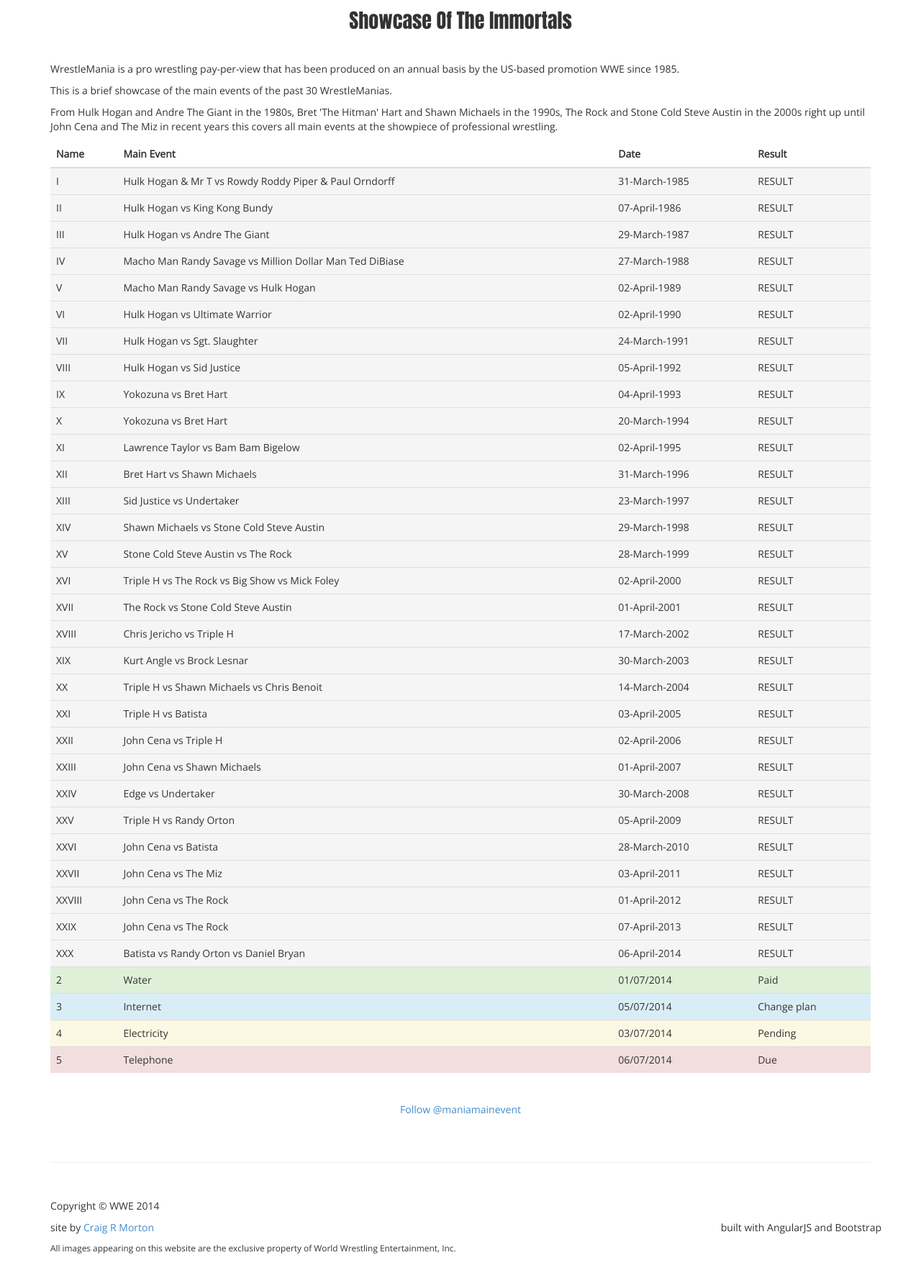
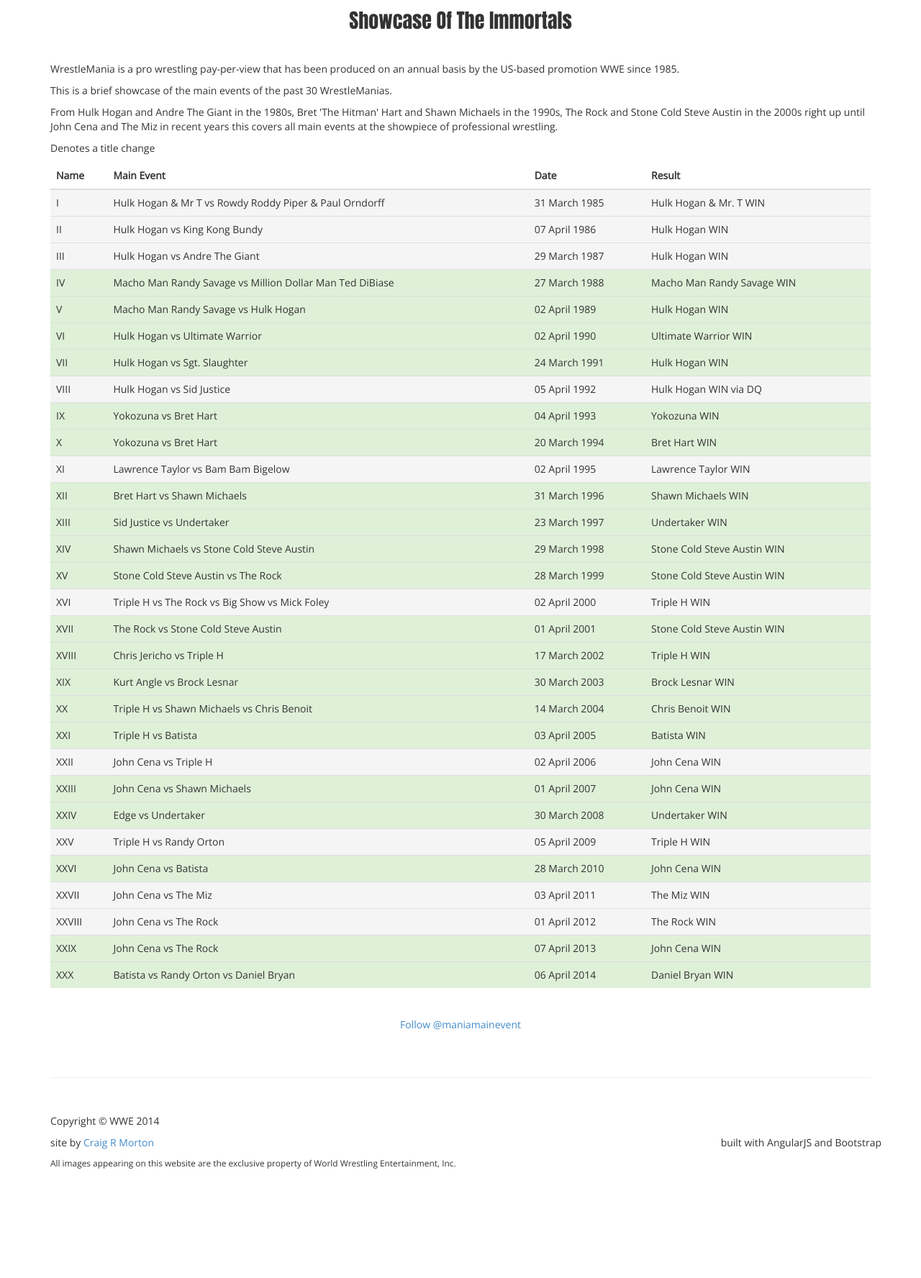
Before and after one commit to crmpicco/wrestlemaniamainevent, a PHP site: page / in a window 1280 px wide. Shown: the part 807-2583 px from the top of the page at 72% size. After the commit the page ends 2431 px from the top, so only its background shows below. Run offline with PHP 8.4, Linux system fonts and the light colour scheme; some libraries are stand-ins or nearby versions.

Commit message:
Adding an ng-class conditional to use the correct Bootstrap class
Updating the main JSON file with results for WM16-30

```diff
--- a/index.php
+++ b/index.php
@@ -140,6 +140,11 @@
 
     <div class="row">
         <div class="col-lg-12">
+            <p>Denotes a title change</p>
+        </div>
+    </div>
+    <div class="row">
+        <div class="col-lg-12">
             <table class="table">
                 <thead>
                 <tr>
@@ -150,35 +155,12 @@
                 </tr>
                 </thead>
                 <tbody>
-                <tr class="active" ng-repeat='main_event in main_events'>
+                <tr ng-class="{ success : main_event.title_change == true, active : main_event.title_change == false }"
+                    ng-repeat='main_event in main_events'>
                     <td>{{ main_event.roman_numeral }}</td>
                     <td>{{ main_event.name }}</td>
-                    <td>{{ main_event.date | date:'dd-MMMM-yyyy' }}</td>
-                    <td>RESULT</td>
-                </tr>
-                <tr class="success">
-                    <td>2</td>
-                    <td>Water</td>
-                    <td>01/07/2014</td>
-                    <td>Paid</td>
-                </tr>
-                <tr class="info">
-                    <td>3</td>
-                    <td>Internet</td>
-                    <td>05/07/2014</td>
-                    <td>Change plan</td>
-                </tr>
-                <tr class="warning">
-                    <td>4</td>
-                    <td>Electricity</td>
-                    <td>03/07/2014</td>
-                    <td>Pending</td>
-                </tr>
-                <tr class="danger">
-                    <td>5</td>
-                    <td>Telephone</td>
-                    <td>06/07/2014</td>
-                    <td>Due</td>
+                    <td>{{ main_event.date | date:'dd MMMM yyyy' }}</td>
+                    <td>{{ main_event.result }}</td>
                 </tr>
                 </tbody>
             </table>
--- a/main_events.json
+++ b/main_events.json
@@ -171,7 +171,9 @@
         "venue": "Arrowhead Pond of Anaheim",
         "state": "California",
         "attendance": 18034,
-        "date": "2000-04-02"
+        "date": "2000-04-02",
+        "title_change": false,
+        "result": "Triple H WIN"
     },
     {
         "id": 17,
@@ -180,7 +182,9 @@
         "venue": "Reliant Astrodome",
         "state": "Texas",
         "attendance": 67925,
-        "date": "2001-04-01"
+        "date": "2001-04-01",
+        "title_change": true,
+        "result": "Stone Cold Steve Austin WIN"
     },
     {
         "id": 18,
@@ -189,7 +193,9 @@
         "venue": "SkyDome",
         "state": "Ontario, Canada",
         "attendance": 68237,
-        "date": "2002-03-17"
+        "date": "2002-03-17",
+        "title_change": true,
+        "result": "Triple H WIN"
     },
     {
         "id": 19,
@@ -198,7 +204,9 @@
         "venue": "Safeco Field",
         "state": "Washington",
         "attendance": 54097,
-        "date": "2003-03-30"
+        "date": "2003-03-30",
+        "title_change": true,
+        "result": "Brock Lesnar WIN"
     },
     {
         "id": 20,
@@ -207,7 +215,9 @@
         "venue": "Madison Square Garden",
         "state": "New York",
         "attendance": 18000,
-        "date": "2004-03-14"
+        "date": "2004-03-14",
+        "title_change": true,
+        "result": "Chris Benoit WIN"
     },
     {
         "id": 21,
@@ -216,7 +226,9 @@
         "venue": "Staples Center",
         "state": "California",
         "attendance": 20193,
-        "date": "2005-04-03"
+        "date": "2005-04-03",
+        "title_change": true,
+        "result": "Batista WIN"
     },
     {
         "id": 22,
@@ -225,7 +237,9 @@
         "venue": "Allstate Arena",
         "state": "Illinois",
         "attendance": 17159,
-        "date": "2006-04-02"
+        "date": "2006-04-02",
+        "title_change": false,
+        "result": "John Cena WIN"
     },
     {
         "id": 23,
@@ -234,7 +248,9 @@
         "venue": "Ford Field",
         "state": "Michigan",
         "attendance": 80103,
-        "date": "2007-04-01"
+        "date": "2007-04-01",
+        "title_change": true,
+        "result": "John Cena WIN"
     },
     {
         "id": 24,
@@ -243,7 +259,9 @@
         "venue": "Citrus Bowl",
         "state": "Florida",
         "attendance": 74635,
-        "date": "2008-03-30"
+        "date": "2008-03-30",
+        "title_change": true,
+        "result": "Undertaker WIN"
     },
     {
         "id": 25,
@@ -252,7 +270,9 @@
         "venue": "Reliant Stadium",
         "state": "Texas",
         "attendance": 72744,
-        "date": "2009-04-05"
+        "date": "2009-04-05",
+        "title_change": false,
+        "result": "Triple H WIN"
     },
     {
         "id": 26,
@@ -261,7 +281,9 @@
         "venue": "University of Phoenix Stadium",
         "state": "Arizona",
         "attendance": 72219,
-        "date": "2010-03-28"
+        "date": "2010-03-28",
+        "title_change": true,
+        "result": "John Cena WIN"
     },
     {
         "id": 27,
@@ -270,7 +292,9 @@
         "venue": "Georgia Dome",
         "state": "Georgia",
         "attendance": 71617,
-        "date": "2011-04-03"
+        "date": "2011-04-03",
+        "title_change": false,
+        "result": "The Miz WIN"
     },
     {
         "id": 28,
@@ -279,7 +303,9 @@
         "venue": "Sun Life Stadium",
         "state": "Florida",
         "attendance": 78363,
-        "date": "2012-04-01"
+        "date": "2012-04-01",
+        "title_change": false,
+        "result": "The Rock WIN"
     },
     {
         "id": 29,
@@ -288,7 +314,9 @@
         "venue": "MetLife Stadium",
         "state": "New Jersey",
         "attendance": 80676,
-        "date": "2013-04-07"
+        "date": "2013-04-07",
+        "title_change": true,
+        "result": "John Cena WIN"
     },
     {
         "id": 30,
@@ -297,6 +325,8 @@
         "venue": "Mercedes-Benz Superdome",
         "state": "Louisiana",
         "attendance": 75167,
-        "date": "2014-04-06"
+        "date": "2014-04-06",
+        "title_change": true,
+        "result": "Daniel Bryan WIN"
     }
 ]
```
